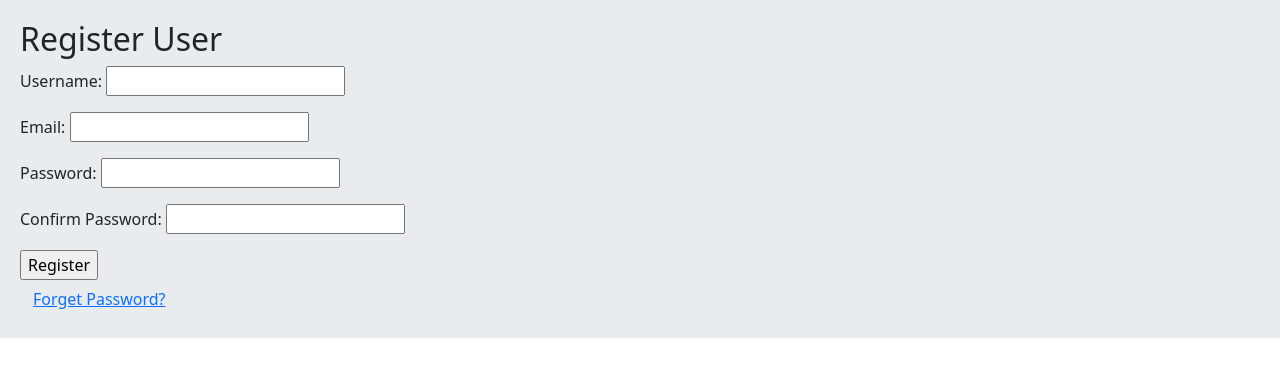
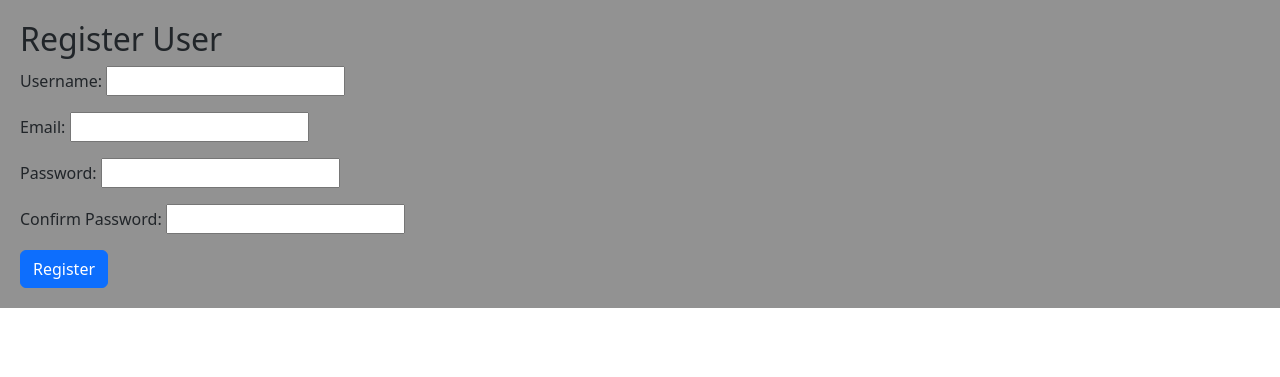
Before and after one commit to MSA2001/Social, a Django app: page /account/register/ in a window 1280 px wide. Shown: the part 56-433 px from the top of the page. Run offline with Django 4.2, Linux system fonts and the light colour scheme.

Commit message:
some styles added

```diff
--- a/account/templates/account/login.html
+++ b/account/templates/account/login.html
@@ -4,7 +4,7 @@
 <form method="post">
     {% csrf_token %}
     {{ form.as_p }}
-    <input type="submit" value="Login" >
+    <input type="submit" value="Login" class="btn btn-primary" >
 </form>
     <a href="{% url 'account:reset_password' %}"><button class="btn btn-link"> Forget Password?</button></a>
 {% endblock %}
--- a/account/templates/account/register.html
+++ b/account/templates/account/register.html
@@ -5,8 +5,6 @@
     <form action="" method="post" novalidate >
     {% csrf_token %}
     {{ form.as_p }}
-    <input type="submit" value="Register" >
-
+    <input type="submit" value="Register" class="btn btn-primary" >
     </form>
-    <a href="{% url 'account:reset_password' %}"><button class="btn btn-link"> Forget Password?</button></a>
 {% endblock %}
--- a/templates/base.html
+++ b/templates/base.html
@@ -10,7 +10,7 @@
         .jumbotron {
             padding: 20px;
             margin-bottom: 20px;
-            background-color: #e9ecef;
+            background-color: rgba(146,146,146,1);
         }
     </style>
 
```
Also changed, not shown: db.sqlite3.
